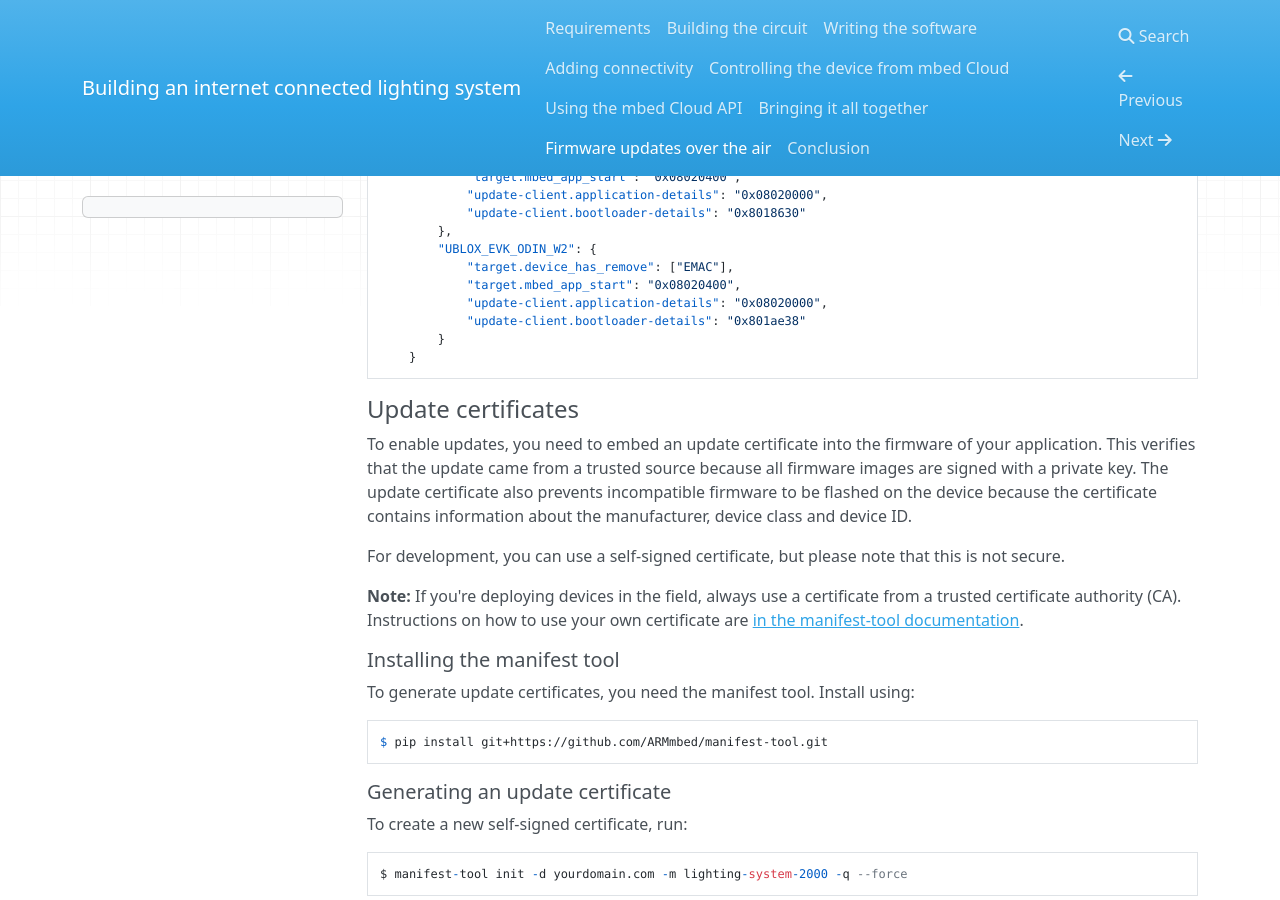
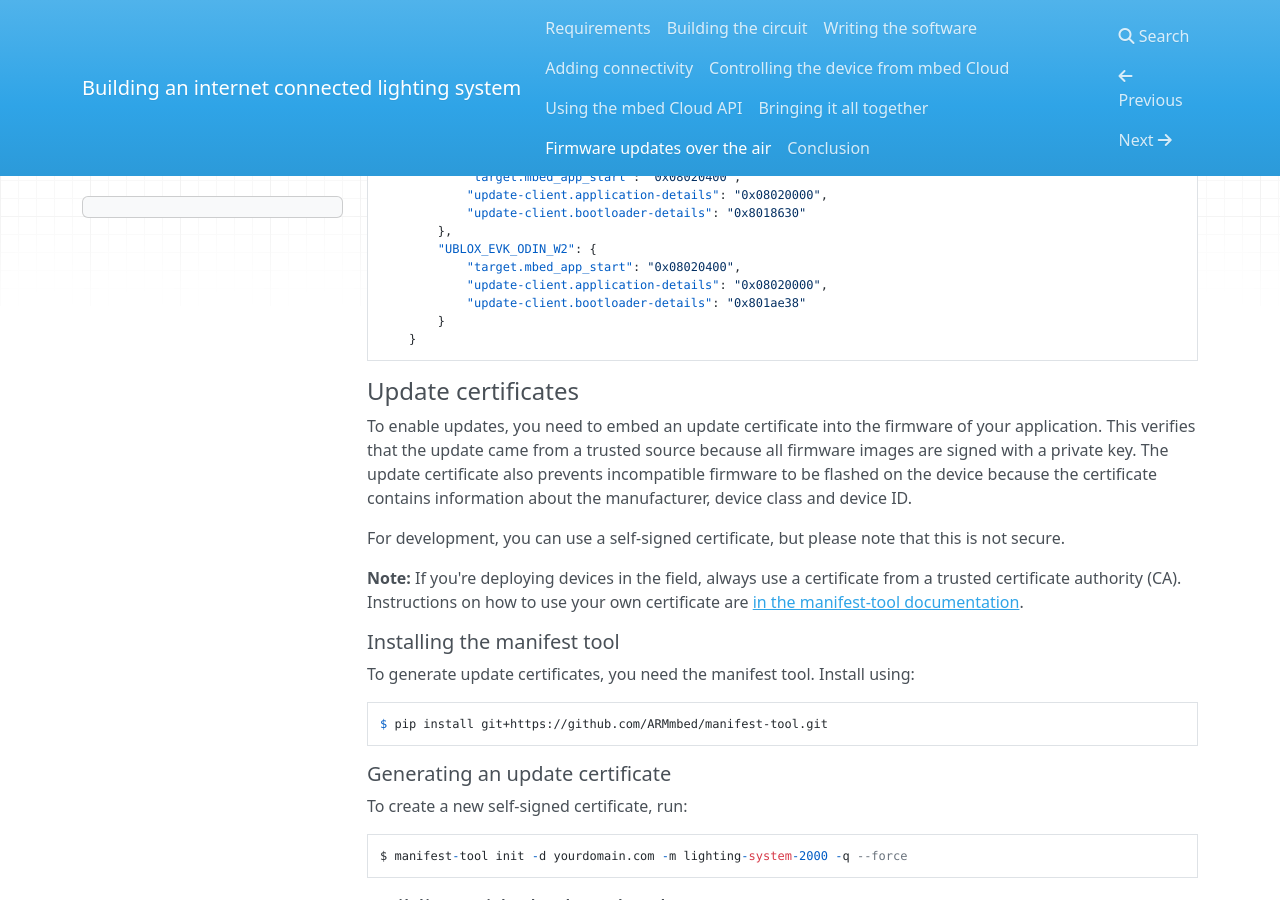
Before and after one commit to PelionIoT/connected-lights-cloud, an MkDocs documentation site: the page built from docs/8_updates.md, in a window 1280 px wide and 900 px high, scrolled down 843 px. Built offline with MkDocs 1.6.1, drawn with Linux system fonts in a browser that asks for light colours; nearby versions of some CDN libraries; old or Windows-style settings are respelled for this version of MkDocs.

Commit message:
Tested on ODIN board

```diff
--- a/docs/8_updates.md
+++ b/docs/8_updates.md
@@ -38,7 +38,6 @@ Open `connected-lights-cloud/mbed_app.json` and replace `target_overrides` by:
             "update-client.bootloader-details": "0x8018630"
         },
         "UBLOX_EVK_ODIN_W2": {
-            "target.device_has_remove": ["EMAC"],
             "target.mbed_app_start": "0x08020400",
             "update-client.application-details": "0x08020000",
             "update-client.bootloader-details": "0x801ae38"
```
